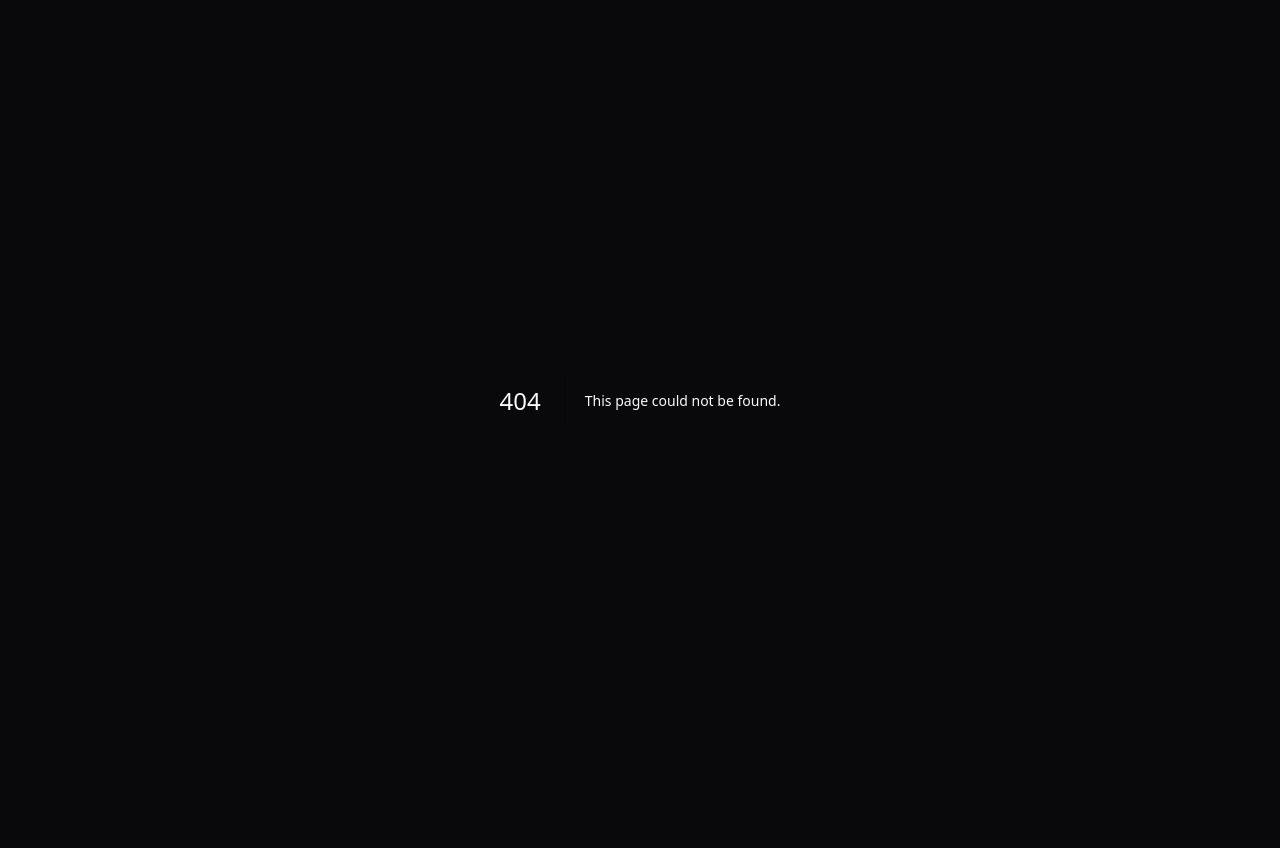
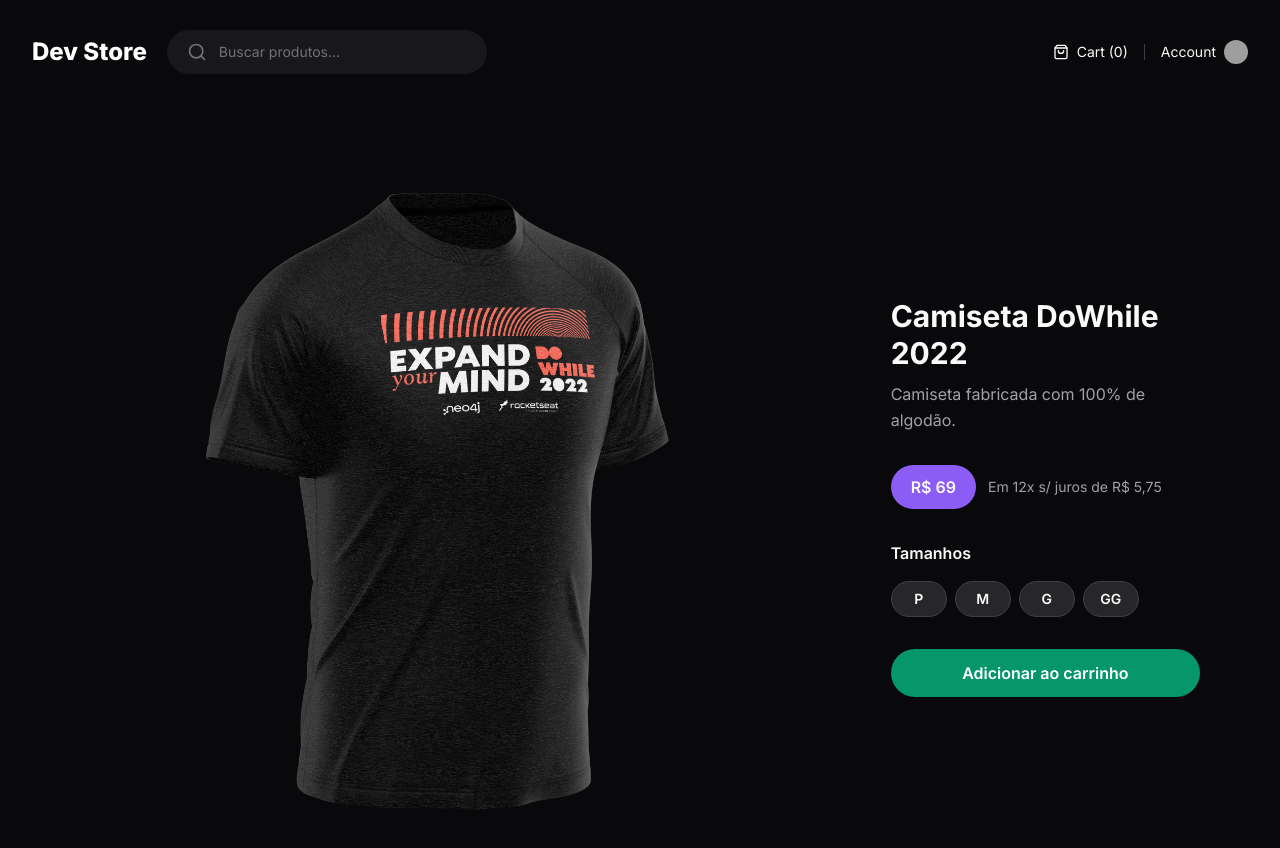
Before and after one commit to RafaelMatos/DevStore, a Next.js app: page /product/camiseta-dowhile-2022 in a window 1280 px wide. Before the commit this address had no page. Shown: the top 848 px of the page. Before the commit the page ends 800 px from the top, so only its background shows below. Built offline with nearby package versions, Linux system fonts and the light colour scheme; no server answers; grey boxes are pictures that could not be loaded.

Commit message:
feat: add product page

```diff
--- /dev/null
+++ b/src/app/(store)/product/[slug]/page.tsx
@@ -0,0 +1,95 @@
+import Image from 'next/image'
+import React from 'react'
+import { numberToPrice } from '../../(home)/page'
+import { api } from '@/data/api'
+import { Product } from '@/data/types/product'
+
+interface ProductProps {
+  params: {
+    slug: string
+  }
+}
+
+async function getProduct(slug: string): Promise<Product> {
+  const response = await api(`/products/${slug}`, {
+    next: {
+      revalidate: 60 * 60, // 1hour
+    },
+  })
+  const products = await response.json()
+
+  return products
+}
+
+export default async function ProductPage({ params }: ProductProps) {
+  const product = await getProduct(params.slug)
+  return (
+    <div className="relative grid max-h-[860px] grid-cols-3">
+      <div className="col-span-2 overflow-hidden">
+        <Image
+          src={product.image}
+          alt={product.title}
+          width={1000}
+          height={1000}
+          quality={100}
+        />
+      </div>
+      <div className="flex flex-col justify-center px-12">
+        <h1 className="text-3xl font-bold leading-tight">{product.title}</h1>
+        <p className="mt-2 leading-relaxed text-zinc-400">
+          {product.description}
+        </p>
+
+        <div className="mt-8 flex items-center gap-3">
+          <span className="inline-block rounded-full bg-violet-500 px-5 py-2.5 font-semibold">
+            {numberToPrice(product.price)}
+          </span>
+          <span className="text-sm text-zinc-400">
+            Em 12x s/ juros de {numberToPrice(product.price / 12, true)}
+          </span>
+        </div>
+
+        <div className="mt-8 space-y-4">
+          <span className="block font-semibold">Tamanhos</span>
+          <div className="flex gap-2">
+            <button
+              type="button"
+              className="flex h-9 w-14 items-center justify-center rounded-full
+            border border-zinc-700 bg-zinc-800 text-sm font-semibold"
+            >
+              P
+            </button>
+            <button
+              type="button"
+              className="flex h-9 w-14 items-center justify-center rounded-full
+            border border-zinc-700 bg-zinc-800 text-sm font-semibold"
+            >
+              M
+            </button>
+            <button
+              type="button"
+              className="flex h-9 w-14 items-center justify-center rounded-full
+            border border-zinc-700 bg-zinc-800 text-sm font-semibold"
+            >
+              G
+            </button>
+            <button
+              type="button"
+              className="flex h-9 w-14 items-center justify-center rounded-full
+            border border-zinc-700 bg-zinc-800 text-sm font-semibold"
+            >
+              GG
+            </button>
+          </div>
+        </div>
+
+        <button
+          type="button"
+          className="mt-8 flex h-12 items-center justify-center rounded-full bg-emerald-600 font-semibold text-white"
+        >
+          Adicionar ao carrinho
+        </button>
+      </div>
+    </div>
+  )
+}
```
